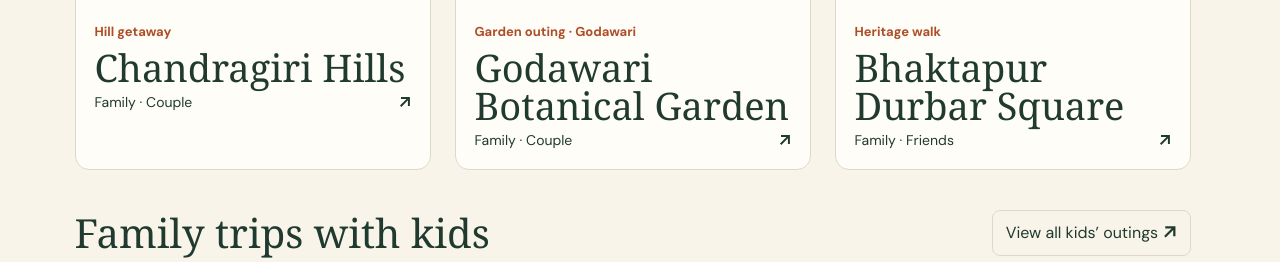
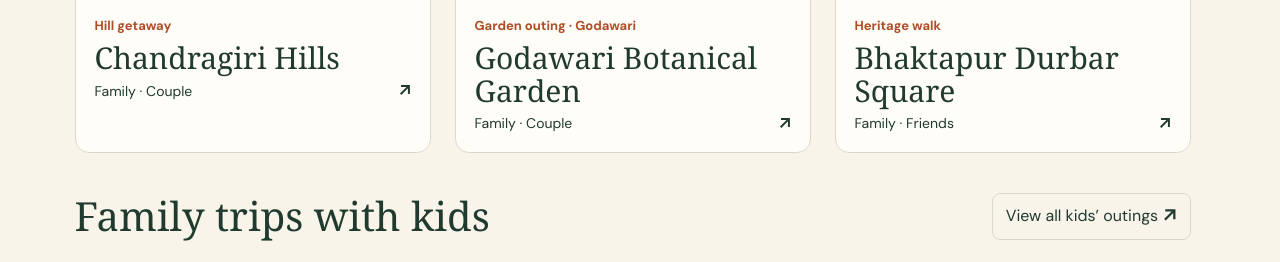
Before and after one commit to pmunankarmi/ghumnajaun, a PHP site: page / in a window 1280 px wide. Shown: the part 2248-2510 px from the top of the page. Run offline with PHP 8.4, Linux system fonts and the light colour scheme; some libraries are stand-ins or nearby versions; some web fonts are replaced.

Commit message:
Reduce destination card title font size

```diff
--- a/design/styles.css
+++ b/design/styles.css
@@ -160,6 +160,7 @@ html:has(.search-dialog[open]){overflow:hidden}
 #gj .photo-pending{font-size:13px;color:var(--muted)}
 #gj .place .info{padding:17px 19px}
 #gj .place strong{font:clamp(28px,3.2vw,38px)/1 'Instrument Serif',Georgia,serif}
+#gj .place:not(.city-card):not(.blog-card) strong{font-size:clamp(24px,2.6vw,30px);line-height:1.08}
 #gj .distance-note,#gj .place-distance{color:var(--muted);font-size:14px}
 #gj .card-foot{display:flex;justify-content:space-between;gap:5px;align-items:center;font-size:14px}
 #gj .dining-callout img{display:block;width:100%;height:100%;min-height:245px;max-height:335px;object-fit:cover}
--- a/wordpress/ghumnajaun/assets/styles.css
+++ b/wordpress/ghumnajaun/assets/styles.css
@@ -160,6 +160,7 @@ html:has(.search-dialog[open]){overflow:hidden}
 #gj .photo-pending{font-size:13px;color:var(--muted)}
 #gj .place .info{padding:17px 19px}
 #gj .place strong{font:clamp(28px,3.2vw,38px)/1 'Instrument Serif',Georgia,serif}
+#gj .place:not(.city-card):not(.blog-card) strong{font-size:clamp(24px,2.6vw,30px);line-height:1.08}
 #gj .distance-note,#gj .place-distance{color:var(--muted);font-size:14px}
 #gj .card-foot{display:flex;justify-content:space-between;gap:5px;align-items:center;font-size:14px}
 #gj .dining-callout img{display:block;width:100%;height:100%;min-height:245px;max-height:335px;object-fit:cover}
```
